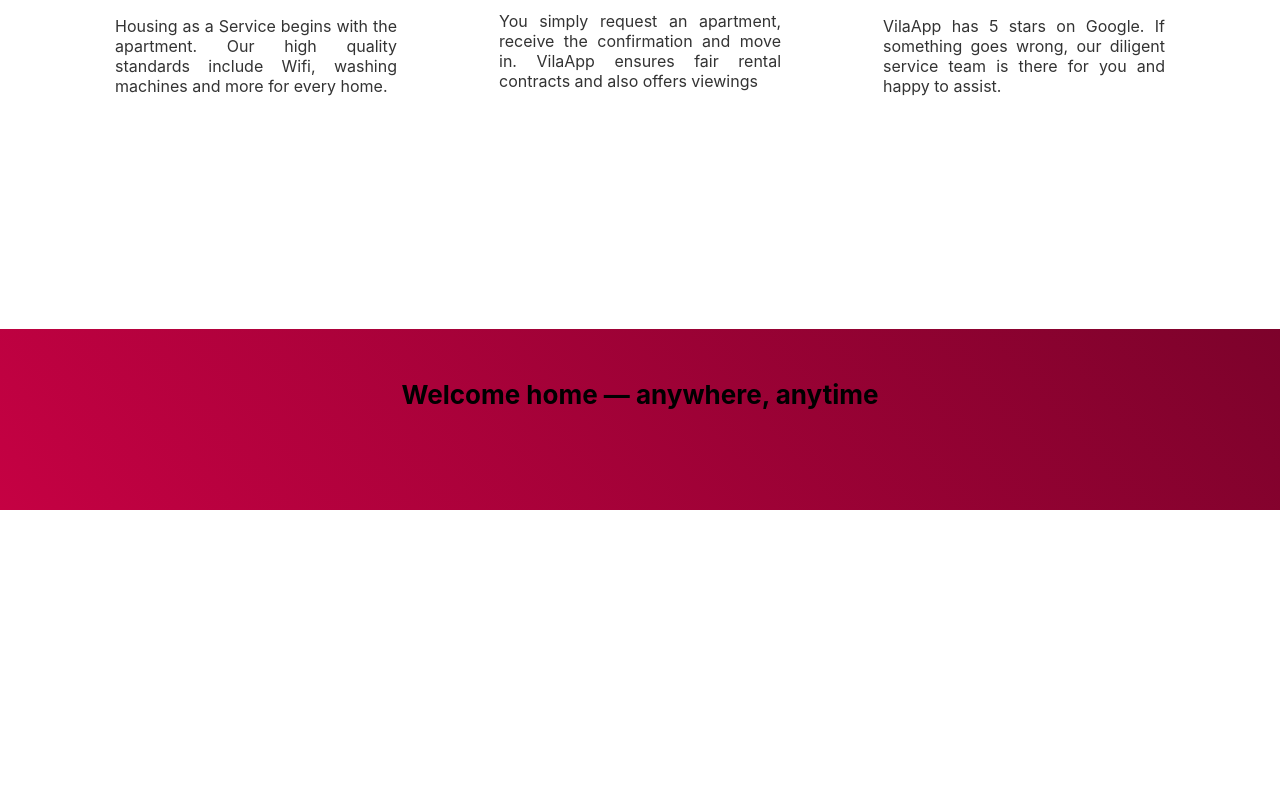
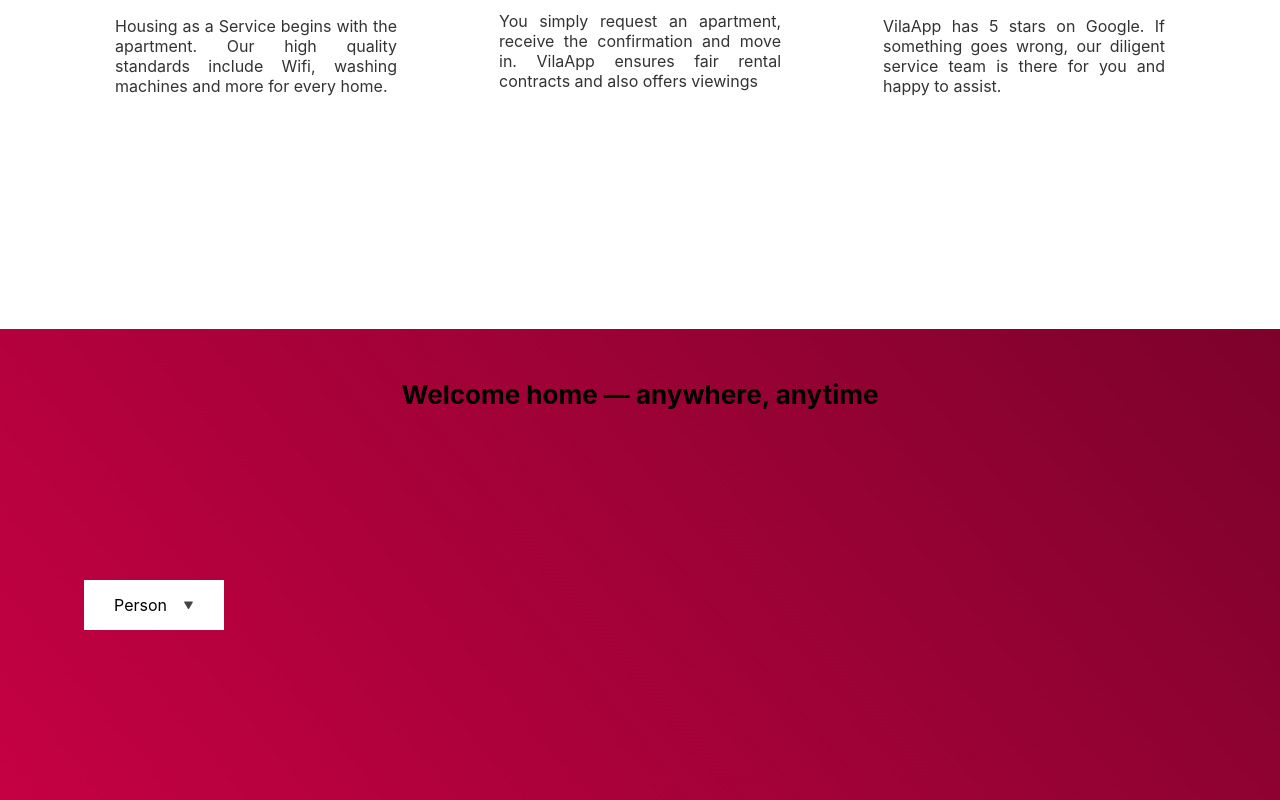
Before and after one commit to arasico/vilaapp, a React (Create React App) app: page / in a window 1280 px wide. Shown: the part 1254-2054 px from the top of the page. Before the commit the page ends 1764 px from the top, so only its background shows below. Built offline with nearby package versions, Linux system fonts and the light colour scheme.

Commit message:
drop list added

```diff
--- a/package.json
+++ b/package.json
@@ -3,6 +3,8 @@
   "version": "0.1.0",
   "private": true,
   "dependencies": {
+    "rc-dropdown": "^2.2.1",
+    "rc-menu": "^7.4.20",
     "react": "^16.6.3",
     "react-bootstrap": "^0.32.4",
     "react-datepicker": "^2.0.0",
--- a/src/en/container/index/index.css
+++ b/src/en/container/index/index.css
@@ -104,3 +104,13 @@
     background: rgb(197,1,67);
     background: linear-gradient(50deg, rgba(197,1,67,1) 0%, rgba(125,2,43,1) 100%);
 }
+
+
+
+.drop-down-list{
+    background-color: #fff;
+    width: 80px;
+    padding: 15px 30px;
+    cursor: pointer;
+
+}
--- a/src/en/container/index/welcomeHome.js
+++ b/src/en/container/index/welcomeHome.js
@@ -1,6 +1,30 @@
 import React, {Component} from 'react';
 
+import Dropdown from 'rc-dropdown';
+import Menu, { Item as MenuItem, Divider } from 'rc-menu';
+import 'rc-dropdown/assets/index.css';
+
 import './index.css'
+import arrow from '../../../assets/icons/arrow-down.svg'
+
+
+function onSelect({ key }) {
+    console.log(`${key} selected`);
+  }
+
+
+
+  const menu = (
+    <Menu onSelect={onSelect}>
+
+      <MenuItem key="1" style={{fontSize: 16}}>1 person</MenuItem>
+      <Divider />
+      <MenuItem key="2">2 persons</MenuItem>
+      <Divider />
+      <MenuItem key="3">3 persons</MenuItem>
+    </Menu>
+  );
+
 
 
 class WelcomeHome extends Component {
@@ -8,11 +32,30 @@
         super(props);
         this.state = {  }
     }
+
+
+
     render() {
         return (
-            <div className="container-fluid bg-gradient-red">
+            <div className="container-fluid bg-gradient-red pb100">
                 <div className="container pb50">
                     <h1 className="center pb50 pt50">Welcome home — anywhere, anytime</h1>
+
+
+                            <div style={{ margin: 20 }}>
+                                <div style={{ height: 100,  }}/>
+                                <div>
+                                <Dropdown
+                                    trigger={['click']}
+                                    overlay={menu}
+                                    animation="slide-up"
+
+                                >
+                                    <div className="drop-down-list">Person <img src={arrow} style={{paddingLeft:10, paddingTop:5, height:11, width:11, float:'right' }} /> </div>
+                                </Dropdown>
+                                </div>
+                            </div>
+
 
                 </div>
             </div>
```
Also changed, not shown: src/assets/icons/arrow-down.svg (added), 1 other file (tests, documents, lock files or other folders).
